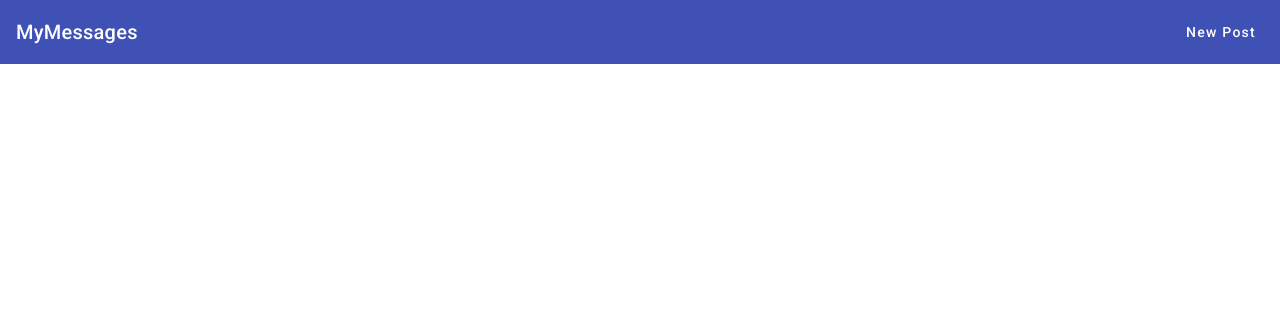
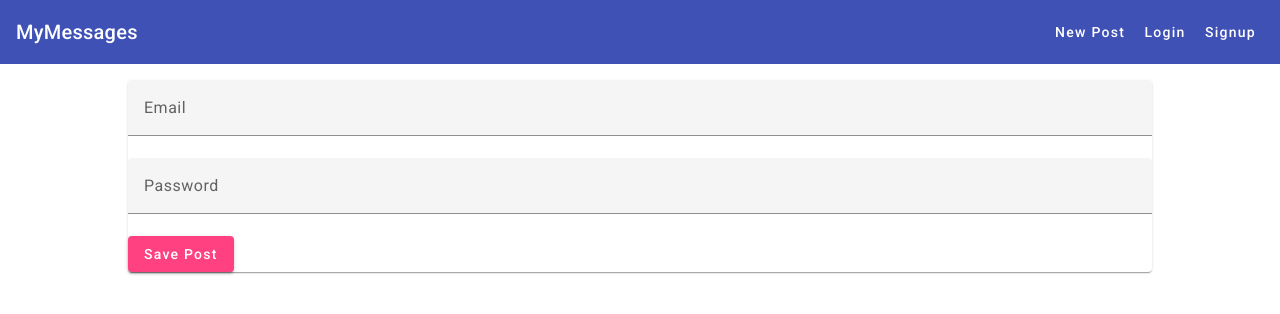
Before and after one commit to Shaishav23/Blogging-Website-using-MEAN-stack, an Angular app: page /login in a window 1280 px wide. Before the commit this address led to /. Shown: the top 314 px of the page. Built offline with nearby package versions, Linux system fonts and the light colour scheme.

Commit message:
Adding login and signup forms.

```diff
--- a/src/app/app-routing.module.ts
+++ b/src/app/app-routing.module.ts
@@ -3,11 +3,15 @@
 import { PostListComponent } from "./posts/post-list/post-list.component";
 import { PostCreateComponent } from "./posts/post-create/post-create.component";
 import { Router } from "express";
+import { LoginComponent } from "./authentication/login/login.component";
+import { SignupComponent } from "./authentication/signup/signup.component";
 
 const routes: Routes = [
   { path: '', component: PostListComponent },
   { path: 'create', component: PostCreateComponent },
-  { path: 'edit/:postId', component: PostCreateComponent }
+  { path: 'edit/:postId', component: PostCreateComponent },
+  { path: 'login', component: LoginComponent},
+  { path: 'signup', component: SignupComponent}
 ];
 
 @NgModule({
--- /dev/null
+++ b/src/app/authentication/login/login.component.css
@@ -0,0 +1,8 @@
+mat-form-field,
+textarea {
+  width: 100%;
+}
+
+mat-spinner {
+  margin: auto;
+}
--- /dev/null
+++ b/src/app/authentication/login/login.component.html
@@ -0,0 +1,29 @@
+<mat-card>
+  <mat-spinner *ngIf="isLoading"></mat-spinner>
+  <form (submit)="onLogin(loginForm)" #loginForm="ngForm" *ngIf="!isLoading">
+    <mat-form-field>
+      <input
+        matInput
+        name="email" ngModel
+        type="email"
+        placeholder="Email"
+        #emailInput = "ngModel"
+        required email>
+        <mat-error *ngIf="emailInput.invalid">Please enter a valid email. </mat-error>
+    </mat-form-field>
+    <mat-form-field>
+      <input
+        type="password"
+        name="password" ngModel
+        matInput
+        placeholder="Password"
+        #passwordInput="ngModel"
+        required>
+        <mat-error *ngIf="passwordInput.invalid">Please enter a valid password. </mat-error>
+    </mat-form-field>
+    <button
+      mat-raised-button
+      color="accent"
+      type="submit">Save Post</button>
+  </form>
+</mat-card>
--- /dev/null
+++ b/src/app/authentication/login/login.component.ts
@@ -0,0 +1,15 @@
+import { Component } from "@angular/core";
+import { NgForm } from "@angular/forms";
+
+@Component({
+  templateUrl: './login.component.html',
+  styleUrls: ['./login.component.css']
+})
+
+export class LoginComponent{
+  isLoading = false;
+
+  onLogin(form: NgForm){
+    console.log(form.value);
+  }
+}
--- /dev/null
+++ b/src/app/authentication/signup/signup.component.css
@@ -0,0 +1,8 @@
+mat-form-field,
+textarea {
+  width: 100%;
+}
+
+mat-spinner {
+  margin: auto;
+}
--- /dev/null
+++ b/src/app/authentication/signup/signup.component.html
@@ -0,0 +1,29 @@
+<mat-card>
+  <mat-spinner *ngIf="isLoading"></mat-spinner>
+  <form (submit)="onSignup(signupform)" #signupform="ngForm" *ngIf="!isLoading">
+    <mat-form-field>
+      <input
+        matInput
+        name="email" ngModel
+        type="email"
+        placeholder="Email"
+        #emailInput = "ngModel"
+        required email>
+        <mat-error *ngIf="emailInput.invalid">Please enter a valid email. </mat-error>
+    </mat-form-field>
+    <mat-form-field>
+      <input
+        type="password"
+        name="password" ngModel
+        matInput
+        placeholder="Password"
+        #passwordInput="ngModel"
+        required>
+        <mat-error *ngIf="passwordInput.invalid">Please enter a valid password. </mat-error>
+    </mat-form-field>
+    <button
+      mat-raised-button
+      color="accent"
+      type="submit">Signup</button>
+  </form>
+</mat-card>
--- /dev/null
+++ b/src/app/authentication/signup/signup.component.ts
@@ -0,0 +1,15 @@
+import { Component } from "@angular/core";
+import { NgForm } from "@angular/forms";
+
+@Component({
+  templateUrl: './signup.component.html',
+  styleUrls: ['./signup.component.css']
+})
+
+export class SignupComponent{
+  isLoading = false;
+
+  onSignup(form: NgForm){
+    console.log(form.value);
+  }
+}
--- a/src/app/header/header.component.css
+++ b/src/app/header/header.component.css
@@ -9,6 +9,10 @@
   color: white;
 }
 
+ul {
+  display: flex;
+}
+
 .spacer {
   flex:1 1 auto;
 }
--- a/src/app/header/header.component.html
+++ b/src/app/header/header.component.html
@@ -7,5 +7,11 @@
     <li>
       <a mat-button routerLink = "/create" routerLinkActive = "mat-accent"> New Post</a>
     </li>
+    <li>
+      <a mat-button routerLink = "/login" routerLinkActive = "mat-accent"> Login </a>
+    </li>
+    <li>
+      <a mat-button routerLink = "/signup" routerLinkActive = "mat-accent"> Signup </a>
+    </li>
   </ul>
 </mat-toolbar>
```
Also changed, not shown: src/app/app.module.ts (+7 -2 lines).
